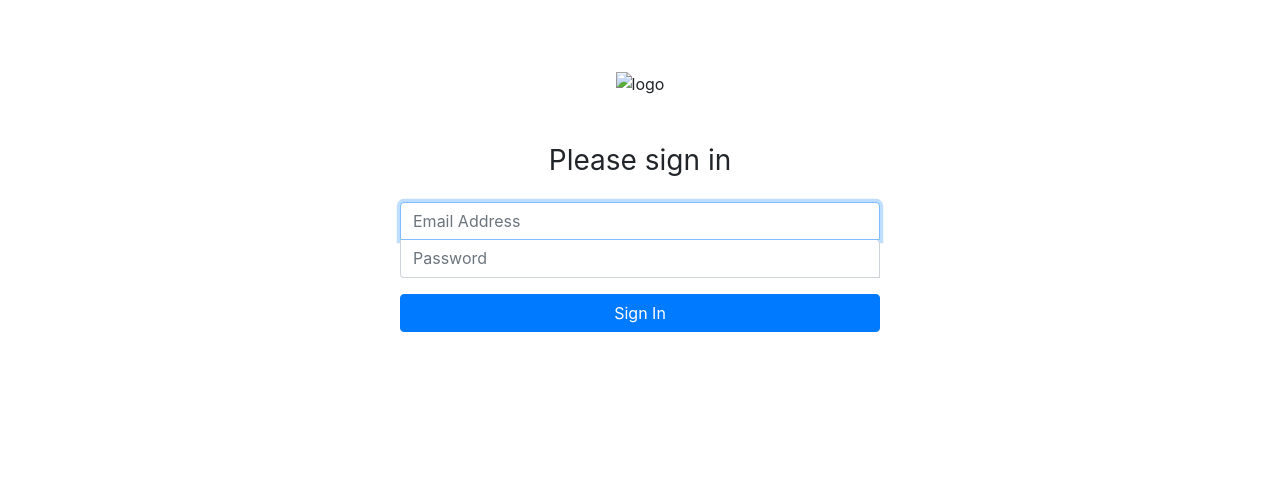
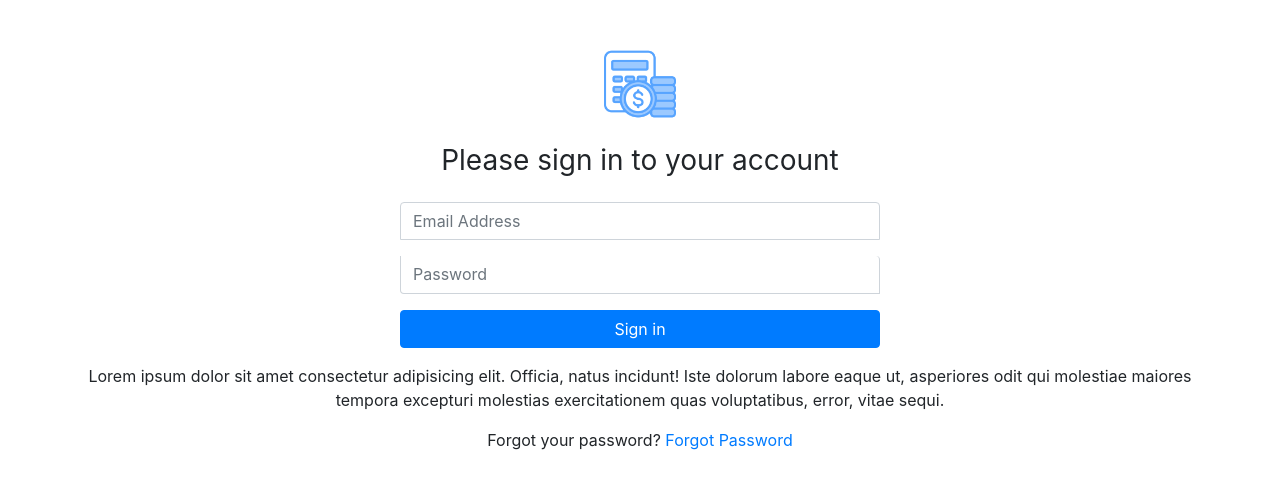
Before and after one commit to SuvadeepMukherjee/Expense-Tracker-Final, a website: page views/login.html in a window 1280 px wide. Drawn offline with nearby package versions, Linux system fonts and the light colour scheme.

Commit message:
sending login page and redirecting on succesfull sign up

```diff
--- a/controllers/userController.js
+++ b/controllers/userController.js
@@ -7,6 +7,10 @@ const User = require("../models/userModel");
 
 exports.getSignUpPage = (req, res, next) => {
   res.sendFile(path.join(rootDir, "views", "sign-up.html"));
+};
+
+exports.getLoginPage = (req, res, next) => {
+  res.sendFile(path.join(rootDir, "views", "login.html"));
 };
 
 exports.postUserSignUp = async (req, res, next) => {
--- a/public/js/sign-up.js
+++ b/public/js/sign-up.js
@@ -21,7 +21,7 @@ async function createUser(e) {
       console.log(response);
       if (response.status === 200) {
         console.log("succesfully signed up");
-        //window.location.href = "/user/login";
+        window.location.href = "/user/login";
       }
     })
     .catch((err) => {
--- a/router/userRouter.js
+++ b/router/userRouter.js
@@ -4,6 +4,7 @@ const router = express.Router();
 const userController = require("../controllers/userController");
 
 router.get("/signup", userController.getSignUpPage);
+router.get("/login", userController.getLoginPage);
 router.post("/signup", userController.postUserSignUp);
 
 module.exports = router;
--- a/views/login.html
+++ b/views/login.html
@@ -16,50 +16,62 @@
       crossorigin="anonymous"
     />
 
-    <title>Bootstrap Login Form</title>
-    <style>
-      input[type="email"] {
-        border-bottom-left-radius: 0px;
-        border-bottom-right-radius: 0px;
-      }
-      input[type="password"] {
-        border-top-left-radius: 0px;
-        border-bottom-right-radius: 0px;
-        border-top: 0px;
-      }
-    </style>
+    <title>Log in Page</title>
+    <link rel="stylesheet" href="/css/sign-up.css" />
   </head>
   <body>
-    <div class="text-center mt-5">
-      <form style="max-width: 480px; margin: auto">
+    <div class="container mt-5">
+      <form class="mx-auto" style="max-width: 480px" id="form">
+        <div class="text-center mb-4">
           <img
-          src="./assets/icons8-expense-64.png"
-          alt="logo"
+            src="/assets/expenseIcon.png"
+            alt="Expense logo"
             height="72"
-          alt="Expense logo"
-          class="mt-4 mb-4"
+            class="mb-4"
           />
-        <h1 class="mt-4 h3 mb-4 font-weight-normal">Please sign in</h1>
-        <label for="emailAddress" class="sr-only mb-4">Email Adddress</label>
+          <h1 class="h3 mb-4 font-weight-normal">
+            Please sign in to your account
+          </h1>
+        </div>
+
+        <div class="form-group">
+          <label for="email" class="sr-only">Email Address</label>
           <input
             type="email"
-          id="emailAddress"
+            id="email"
             class="form-control"
             placeholder="Email Address"
             required
-          autofocus
           />
+        </div>
+
+        <div class="form-group">
           <label for="password" class="sr-only">Password</label>
           <input
             type="password"
             id="password"
+            class="form-control"
             placeholder="Password"
-          class="form-control"
           />
-        <div class="mt-3">
-          <button class="btn btn-large btn-primary btn-block">Sign In</button>
         </div>
+
+        <button id="submit" class="btn btn-primary btn-block mt-3">
+          Sign in
+        </button>
       </form>
+
+      <div class="text-center mt-3">
+        <p id="backend-response">
+          Lorem ipsum dolor sit amet consectetur adipisicing elit. Officia,
+          natus incidunt! Iste dolorum labore eaque ut, asperiores odit qui
+          molestiae maiores tempora excepturi molestias exercitationem quas
+          voluptatibus, error, vitae sequi.
+        </p>
+        <p>
+          Forgot your password?
+          <a href="/passwod/forgotPasswordPage">Forgot Password</a>
+        </p>
+      </div>
     </div>
 
     <!-- Optional JavaScript -->
@@ -85,6 +97,6 @@
       crossorigin="anonymous"
       referrerpolicy="no-referrer"
     ></script>
-    <script src="/js/sign-up.js"></script>
+    <script src="/js/login.js"></script>
   </body>
 </html>
```
Also changed, not shown: public/js/login.js (added). Lines whose indentation alone changed are shown as unchanged.
